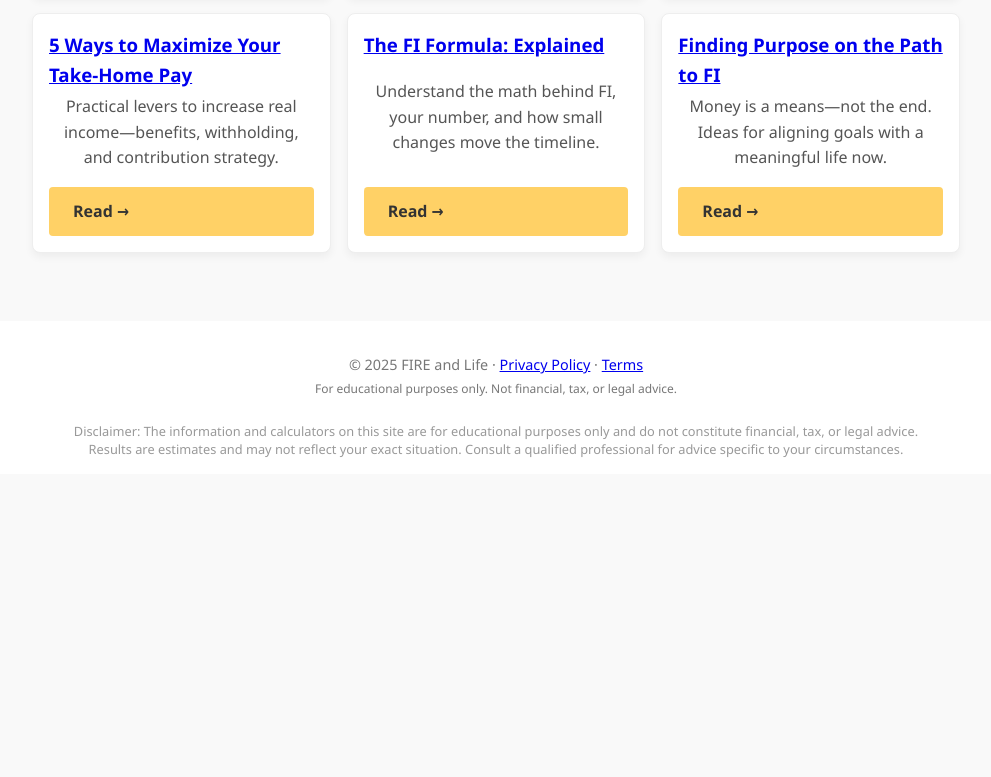
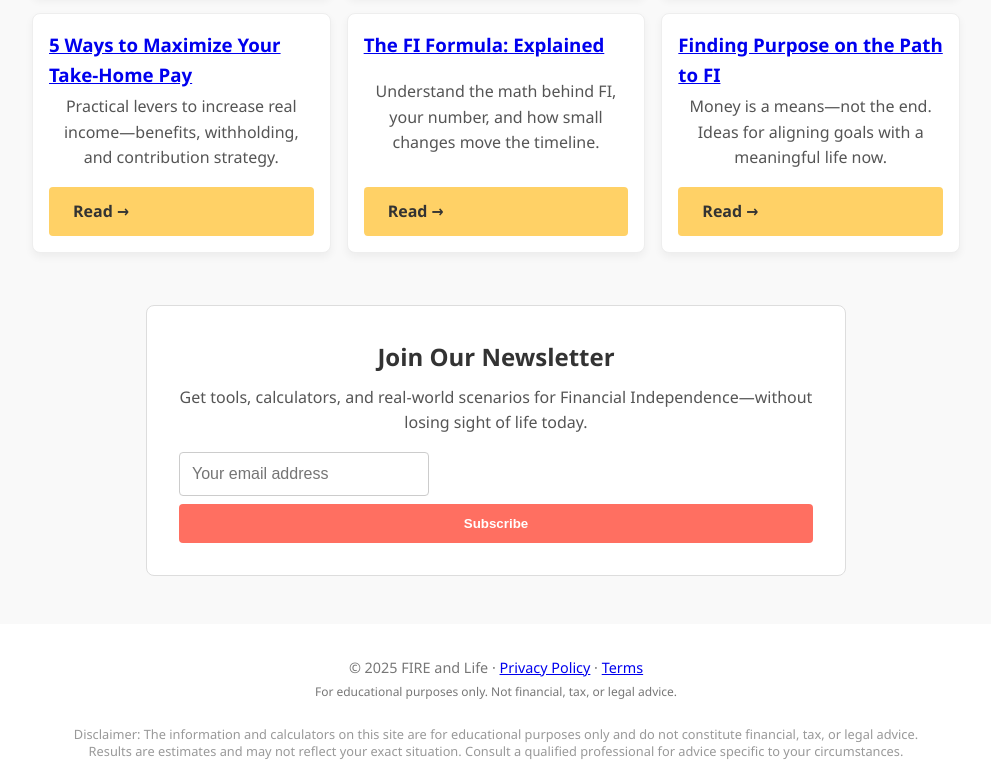
Before and after one commit to doehring01/livefireandlife-calculator, an Eleventy site: page src/blog/index.html in a window 1280 px wide. Shown: the part 794-1571 px from the top of the page, without its empty margins (144-1135 px from the left). Before the commit the page ends 1268 px from the top, so only its background shows below. Built offline with nearby package versions, Linux system fonts and the light colour scheme; Eleventy itself is replaced by a stand-in of ours; files that its build step writes are made by us from their sources.

Commit message:
Update index.html

```diff
--- a/src/blog/index.html
+++ b/src/blog/index.html
@@ -110,6 +110,14 @@ permalink: /blog/
 
     </div>
   </section>
+  <section class="newsletter" style="margin-top:2rem;">
+  <h2>Join Our Newsletter</h2>
+  <p>Get tools, calculators, and real-world scenarios for Financial Independence—without losing sight of life today.</p>
+  <form action="https://eepurl.com/jkcf3o" method="post" target="_blank" novalidate>
+    <input type="email" name="EMAIL" placeholder="Your email address" required />
+    <button type="submit">Subscribe</button>
+  </form>
+</section>
 </main>
 
 <footer>
```
